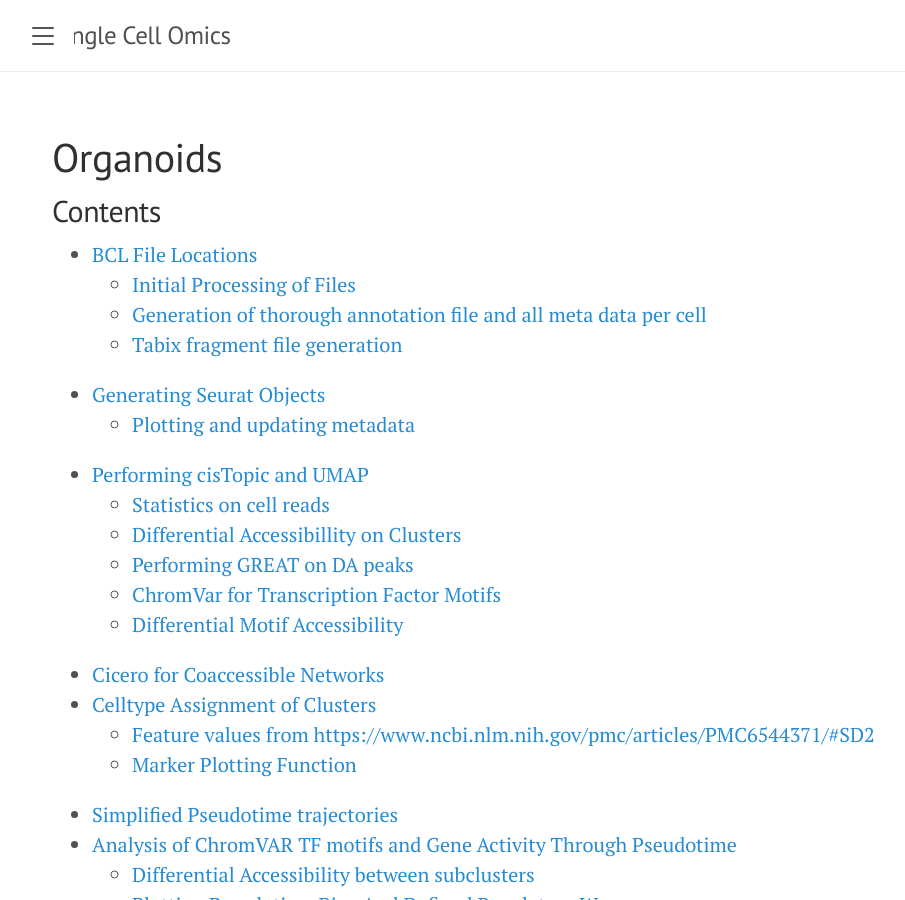
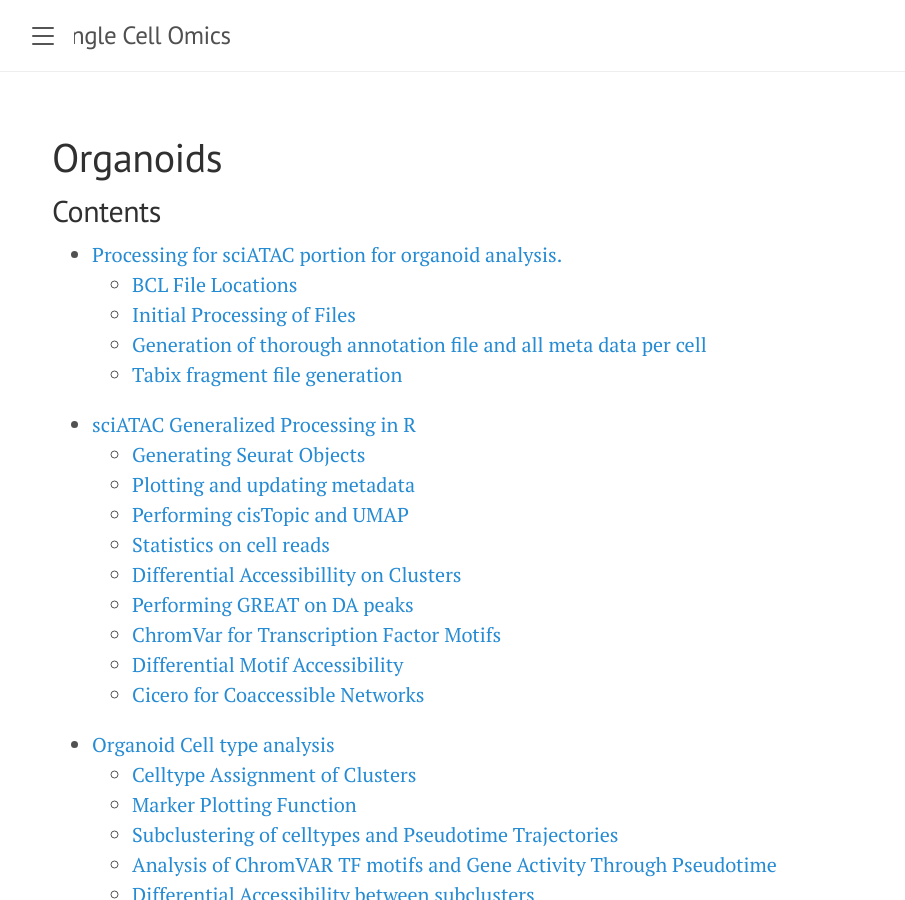
Before and after one commit to mulqueenr/mulqueenr.github.io, a Jekyll site: the page built from docs/analysis/sciatac_organoid_cirm43only.md, in a window 1280 px wide and 900 px high. Shown: the whole window, without its empty margins (8-913 px from the left). Built offline with Jekyll 4.4.1, drawn with Linux system fonts in a browser that asks for light colours; some of the changed text lies outside the part shown.

Commit message:
cleaned code

````diff
--- a/docs/analysis/sciatac_organoid_cirm43only.md
+++ b/docs/analysis/sciatac_organoid_cirm43only.md
@@ -6,10 +6,10 @@ permalink: /organoid/
 category: sciATAC
 ---
 
-# Processing for sciATAC portion for organoid analysis.
+## Processing for sciATAC portion for organoid analysis.
 I ran multiple sequecing runs for the sciATAC. For now I am just processing the most recent, but I will loop back to the original Pitstop2 experiments.
 
-## BCL File Locations
+### BCL File Locations
 {% capture summary %} Code {% endcapture %} {% capture details %}
 
 ```bash
@@ -264,9 +264,9 @@ Tabix file format is a tab separated multicolumn data structure.
 
 {% endcapture %} {% include details.html %}
 
-# sciATAC Full Processing in R
-
-## Generating Seurat Objects
+## sciATAC Generalized Processing in R
+
+### Generating Seurat Objects
 
 Using R v4.0 and Signac v1.0 for processing.
 
@@ -397,7 +397,7 @@ Using R v4.0 and Signac v1.0 for processing.
 ```
 {% endcapture %} {% include details.html %}
 
-## Performing cisTopic and UMAP
+### Performing cisTopic and UMAP
 
 {% capture summary %} Code {% endcapture %} {% capture details %}
 
@@ -955,7 +955,7 @@ Using R v4.0 and Signac v1.0 for processing.
 ```
 {% endcapture %} {% include details.html %}
 
-## Cicero for Coaccessible Networks
+### Cicero for Coaccessible Networks
 
 {% capture summary %} Code {% endcapture %} {% capture details %}
 
@@ -1056,7 +1056,9 @@ Using R v4.0 and Signac v1.0 for processing.
 ```
 {% endcapture %} {% include details.html %}
 
-## Celltype Assignment of Clusters
+## Organoid Cell type analysis
+
+### Celltype Assignment of Clusters
 
 Cell Type Assignment of Organoid Clusters
 Doing this in three parts.
@@ -1257,6 +1259,7 @@ Doing this in three parts.
 
 {% endcapture %} {% include details.html %}
 
+<!---
 ### Feature values from https://www.ncbi.nlm.nih.gov/pmc/articles/PMC6544371/#SD2
 
 {% capture summary %} Code {% endcapture %} {% capture details %}
@@ -1321,6 +1324,7 @@ system("slack -F predictedid.heatmap.modules.pdf ryan_todo")
 
 ```
 {% endcapture %} {% include details.html %}
+--->
 
 ### Marker Plotting Function
 {% capture summary %} Code {% endcapture %} {% capture details %}
@@ -1340,7 +1344,7 @@ library(ggplot2)
 ```
 {% endcapture %} {% include details.html %}
 
-## Simplified Pseudotime trajectories
+### Subclustering of celltypes and Pseudotime Trajectories
 {% capture summary %} Code {% endcapture %} {% capture details %}
 ```R
   setwd("/home/groups/oroaklab/adey_lab/projects/BRAINS_Oroak_Collab/organoid_finalanalysis")
@@ -1522,14 +1526,11 @@ i="intermediate_progenitor";subclusters<-c("0","1","2")
 atac_sub<-readRDS("_intermediate_progenitor_SeuratObject.Rds")
 prin_curve(celltype.x=i,subcluster_list=subclusters,atac_sub=atac_sub)
 
-
-
-
 ```
 {% endcapture %} {% include details.html %}
 
 
-## Analysis of ChromVAR TF motifs and Gene Activity Through Pseudotime
+### Analysis of ChromVAR TF motifs and Gene Activity Through Pseudotime
 
 Decided to use a binning strategy to assess pseudotime signal.
 
````
